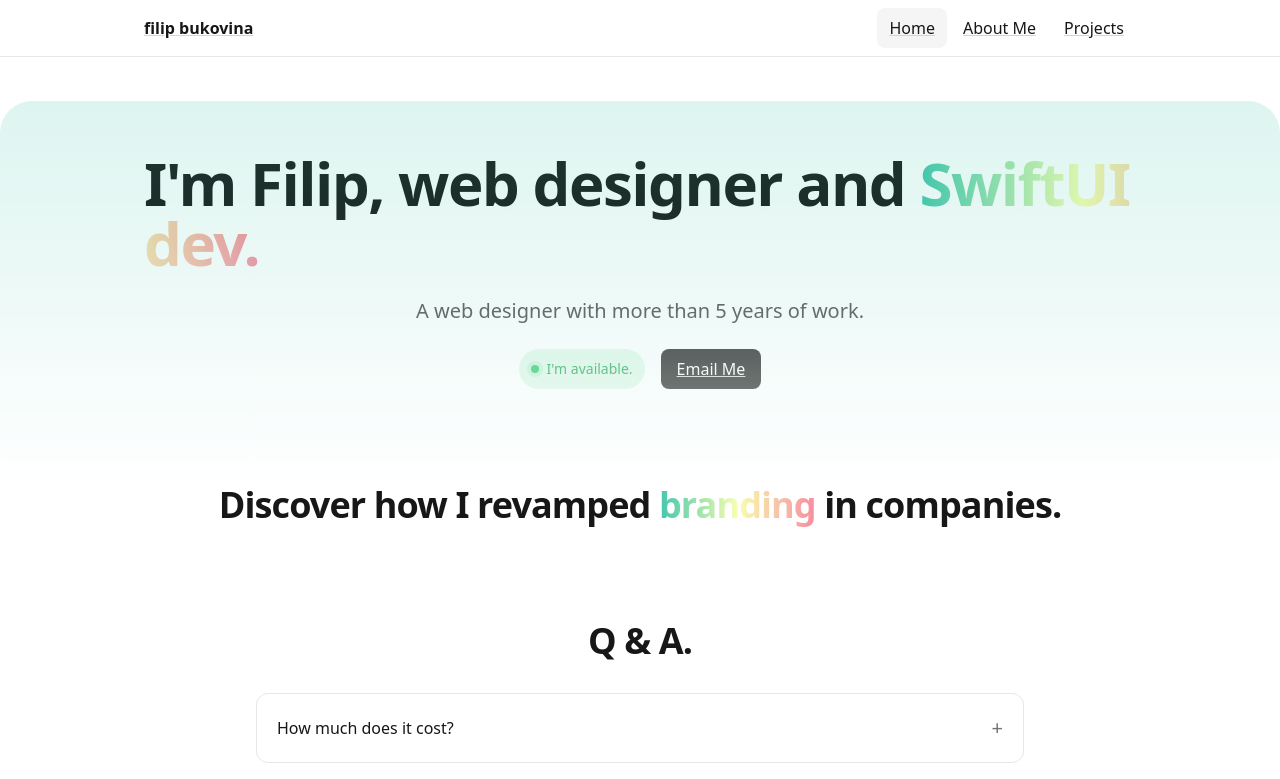
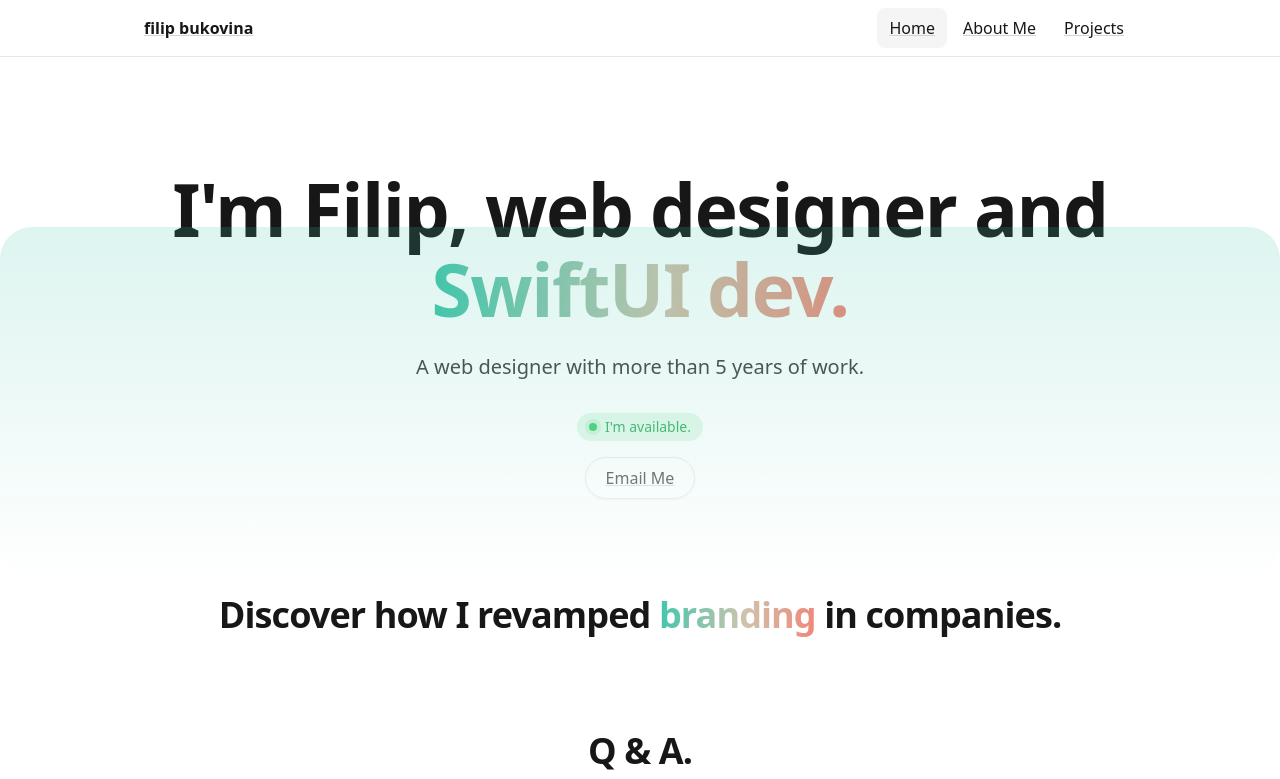
Before and after one commit to FBukovina/bukovinafilip-next, a Next.js app: page / in a window 1280 px wide. Shown: the top 779 px of the page. Built offline with nearby package versions, Linux system fonts and the light colour scheme.

Commit message:
Úprava stylů na domovské stránce, včetně aktualizace gradientu a přidání nových CSS utilit pro titulky a tlačítka. Změna rozložení a zvýšení mezery mezi prvky pro lepší vzhled a použitelnost.

```diff
--- a/app/globals.css
+++ b/app/globals.css
@@ -40,7 +40,7 @@
 
 /* Custom utilities for home design */
 .text-gradient {
-  background: linear-gradient(90deg, #43c6ac 0%, #f8ffae 50%, #f78ca0 100%);
+  background: linear-gradient(90deg, #43c6ac 0%, #cfc3ad 55%, #f08778 100%);
   -webkit-background-clip: text;
   background-clip: text;
   color: transparent;
@@ -61,8 +61,8 @@
   position: absolute;
   left: 0;
   right: 0;
-  bottom: -6rem;
-  height: 24rem;
+  bottom: -5rem;
+  height: 22rem;
   margin-left: auto;
   margin-right: auto;
   max-width: 96rem;
@@ -74,3 +74,18 @@
 .gradient-surface {
   background: linear-gradient(180deg, rgba(67,198,172,0.35) 0%, rgba(67,198,172,0.25) 50%, rgba(255,255,255,0.65) 100%);
 }
+
+.hero-title {
+  font-weight: 800;
+  letter-spacing: -0.02em;
+  line-height: 1.1;
+  font-size: clamp(2.5rem, 3.2vw + 2rem, 5.5rem);
+}
+
+.hero-subtitle {
+  @apply text-xl text-neutral-700;
+}
+
+.button-outline {
+  @apply inline-flex items-center justify-center rounded-full px-5 py-2 border border-neutral-200 bg-white text-neutral-800 hover:border-neutral-300 shadow-sm transition;
+}
--- a/app/page.tsx
+++ b/app/page.tsx
@@ -5,12 +5,12 @@
   return (
     <>
       <section className="relative">
-        <div className="container mt-24 grid gap-6">
-          <h1 className="text-center md:text-left">I'm Filip, web designer and <span className="text-gradient">SwiftUI dev.</span></h1>
-          <p className="text-xl text-neutral-700 max-w-2xl md:text-center md:mx-auto">A web designer with more than 5 years of work.</p>
-          <div className="flex gap-4 justify-center">
+        <div className="container mt-28 grid gap-6">
+          <h1 className="hero-title text-center">I'm Filip, web designer and <span className="text-gradient">SwiftUI dev.</span></h1>
+          <p className="hero-subtitle text-center max-w-2xl mx-auto">A web designer with more than 5 years of work.</p>
+          <div className="flex flex-col items-center gap-4 mt-2">
             <span className="pill"><span className="pill-dot"/> I'm available.</span>
-            <a className="button" href="mailto:hello@bukovinafilip.com">Email Me</a>
+            <a className="button-outline" href="mailto:hello@bukovinafilip.com">Email Me</a>
           </div>
         </div>
         <div className="hero-swoosh" aria-hidden="true" />
```
